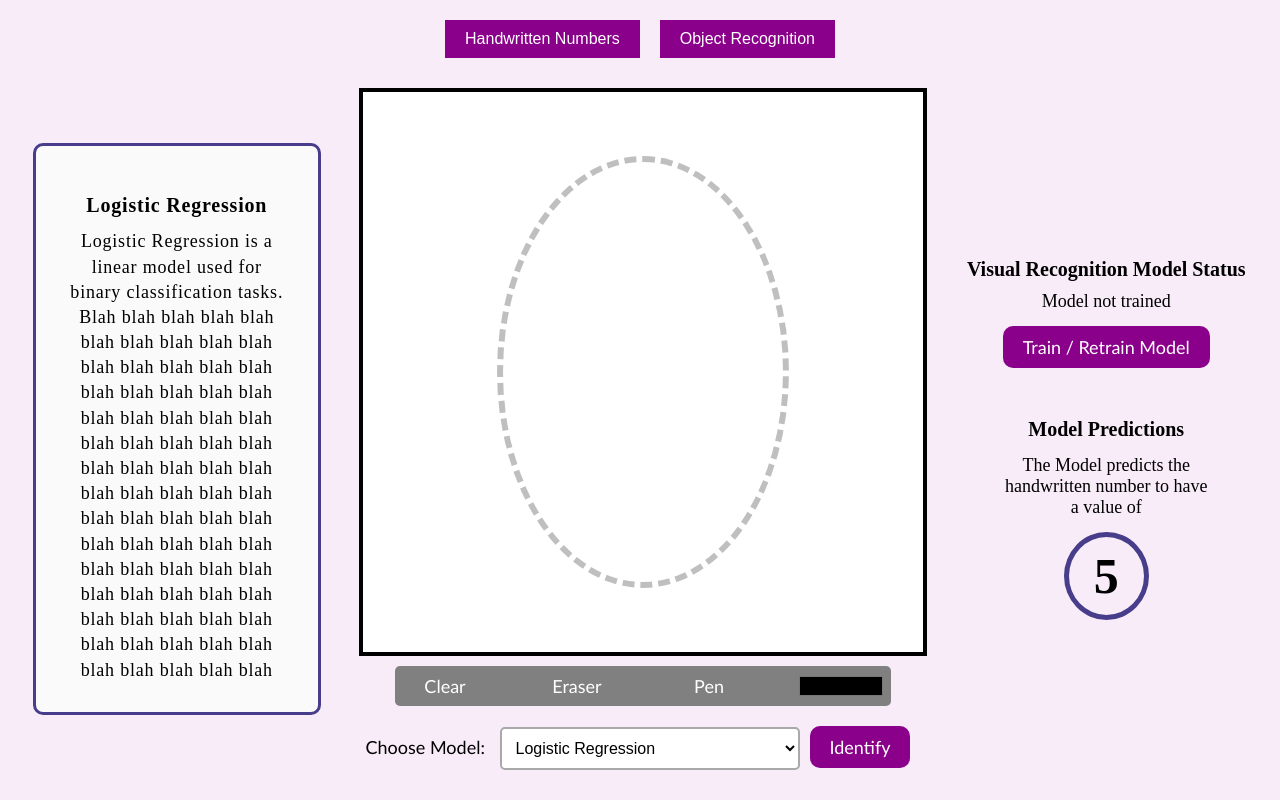
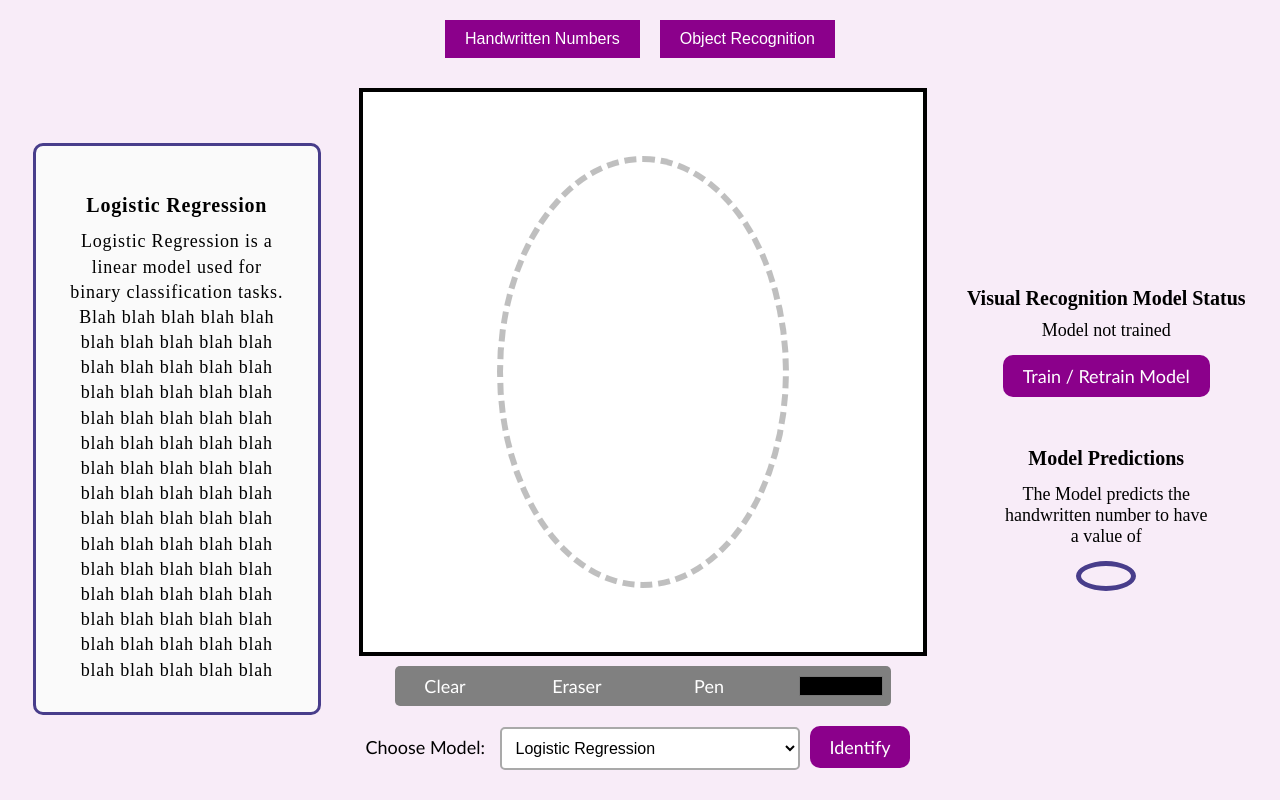
Before and after one commit to t1oluwani/SmartVision, a Vue app in the folder frontend/: page / in a window 1280 px wide. Both pictures are taken after a click on the button "Handwritten Numbers". Built offline with nearby package versions, Linux system fonts and the light colour scheme.

Commit message:
Simulate prediction functionality

```diff
--- a/frontend/src/components/HandwrittenNumbers.vue
+++ b/frontend/src/components/HandwrittenNumbers.vue
@@ -97,13 +97,16 @@ export default {
         testAccuracy: 0,
         trainingTime: 0,
       },
-      modelPrediction: 5,
+      modelPrediction: null,
     };
   },
   methods: {
     identify() {
       // Placeholder for identify function (no logic)
       alert(`Identifying with ${this.selectedModel}`);
+
+      // Simulate prediction process for testing
+      this.modelPrediction = Math.floor(Math.random() * 10);
     },
     trainModel() {
       // Placeholder for trainModel function (no logic)
```
